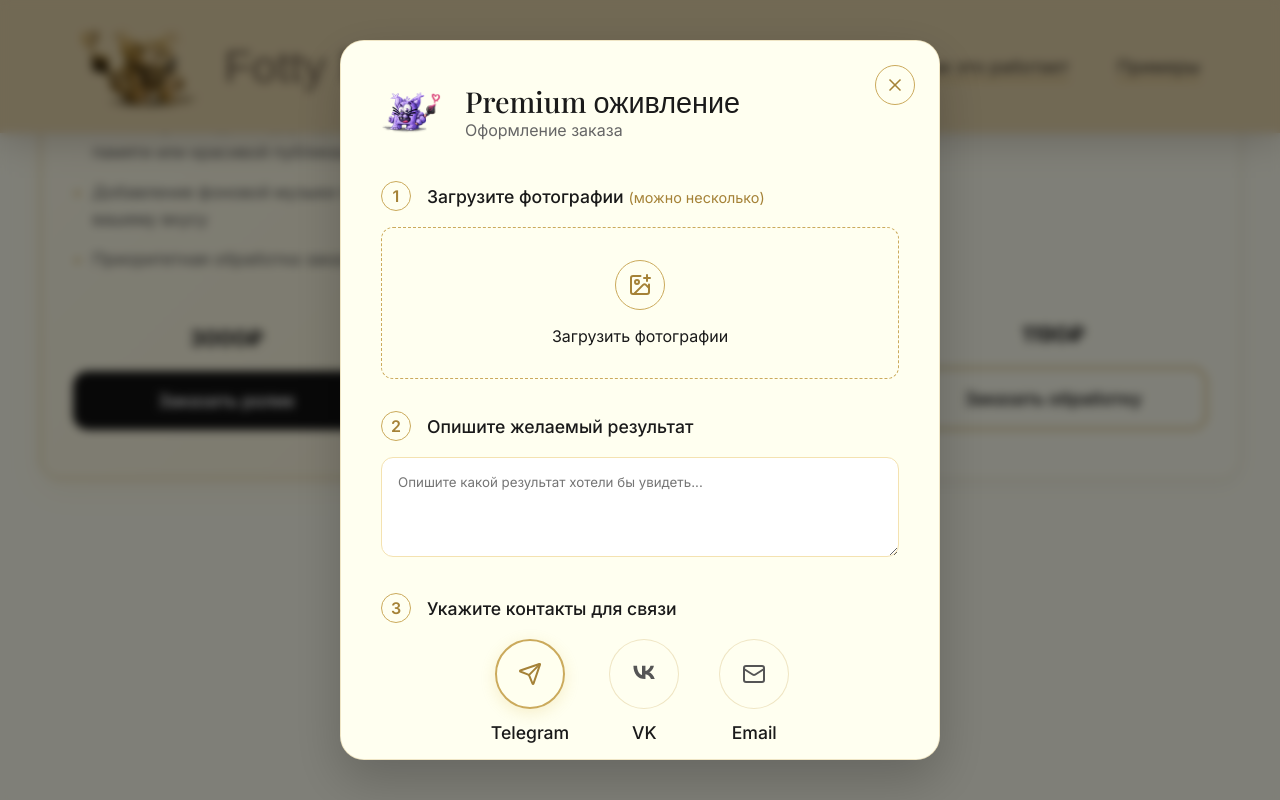
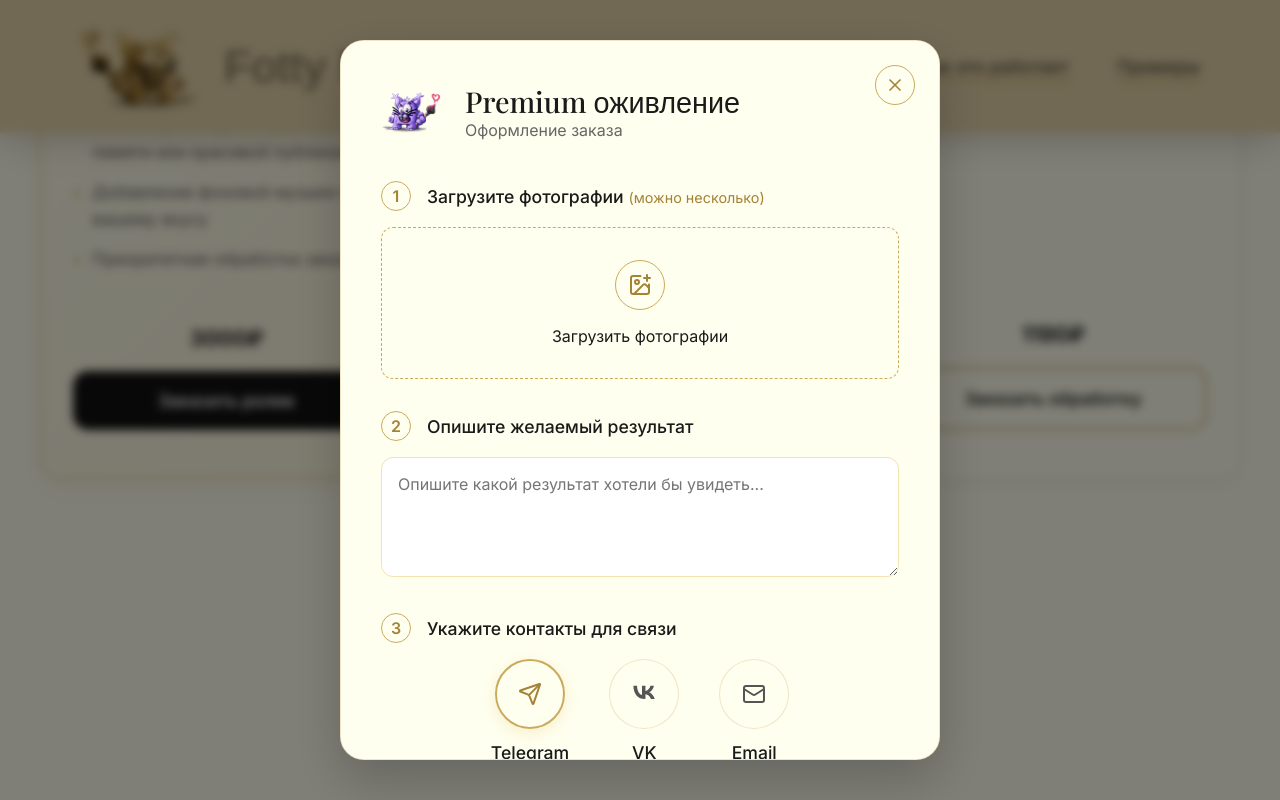
Before and after one commit to sanistezd/Lavender_Fotti, a Next.js app: page / in a window 1280 px wide. Both pictures are taken after a click on the button "Заказать ролик". Shown: the part 1299-2099 px from the top of the page. Built offline with nearby package versions, Linux system fonts and the light colour scheme; a web font is replaced by a local one.

Commit message:
fix(styles): prevent ios safari auto-zoom on inputs by forcing 16px font size

```diff
--- a/src/components/OrderModal/OrderModal.module.css
+++ b/src/components/OrderModal/OrderModal.module.css
@@ -137,12 +137,13 @@
 
 .textarea {
   width: 100%;
-  min-height: 100px;
+  min-height: 120px;
   padding: 1rem;
   border-radius: 12px;
   border: 1px solid var(--color-gold-light);
   background: white;
   font-family: var(--font-inter), sans-serif;
+  font-size: 16px; /* Prevents iOS auto-zoom */
   resize: vertical;
 }
 
@@ -227,6 +228,7 @@
   border: 1px solid var(--color-gold-light);
   background: white;
   font-family: var(--font-inter), sans-serif;
+  font-size: 16px; /* Prevents iOS auto-zoom */
 }
 
 .separator {
```
